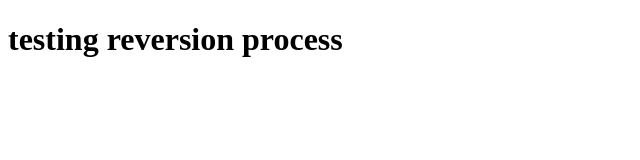
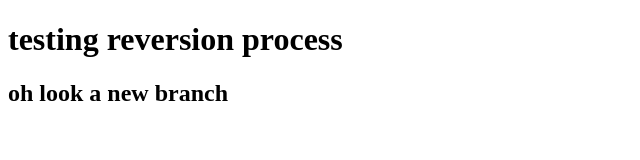
Before and after one commit to Aphelion01237/Portfolio-Profile, a plain HTML site: page index.html in a window 1280 px wide. Shown: the whole page, without its empty margins (0-640 px from the left). Drawn offline with Linux system fonts and the light colour scheme.

Commit message:
making a new branch

```diff
--- a/index.html
+++ b/index.html
@@ -8,5 +8,6 @@
 </head>
 <body>
     <h1>testing reversion process</h1>
+    <h2>oh look a new branch</h2>
 </body>
 </html>
```
